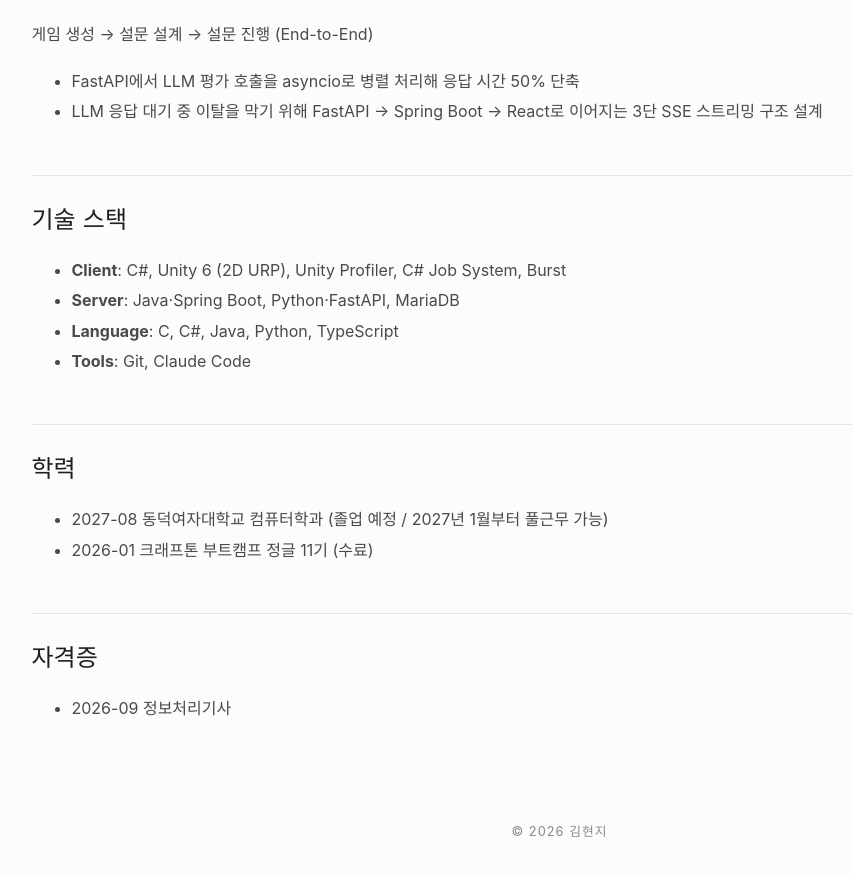
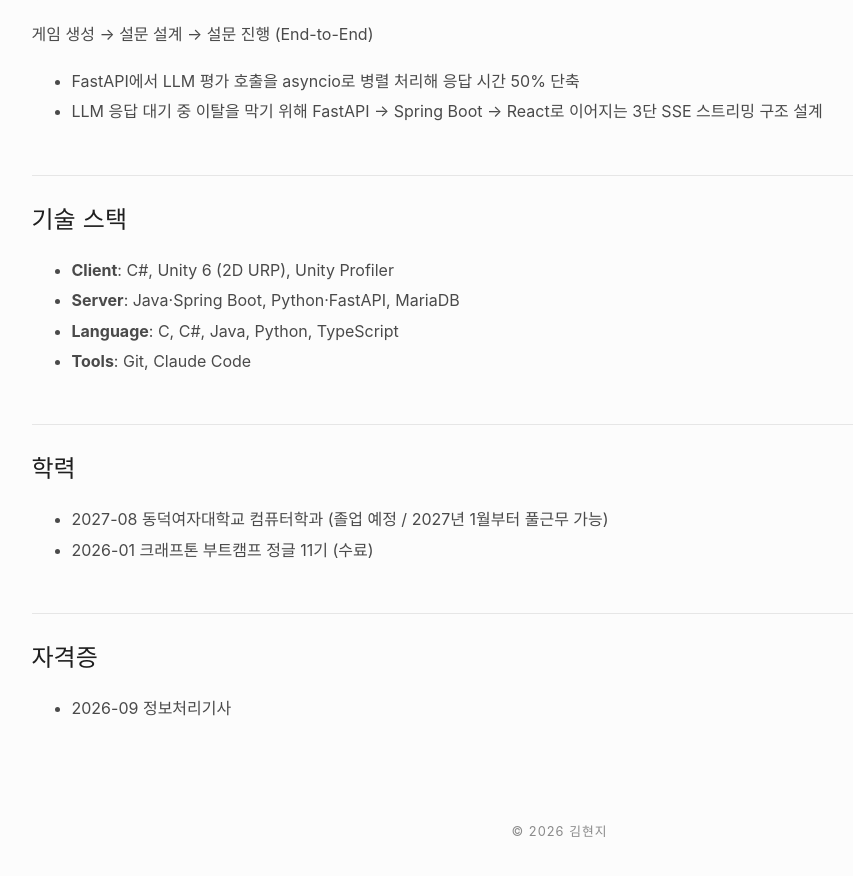
Before and after one commit to HelloNobb/HelloNobb.github.io, a Jekyll site: the page built from resume.md, in a window 1280 px wide and 900 px high, scrolled down 1957 px. Shown: the top 876 px of the window, without its empty margins (73-926 px from the left). Built offline with Jekyll 4.4.1, drawn with Linux system fonts in a browser that asks for light colours; some web fonts are replaced.

Commit message:
Resume: drop C# Job System and Burst from the tech stack

```diff
--- a/resume.md
+++ b/resume.md
@@ -89,7 +89,7 @@ permalink: /resume/
 
 ## 기술 스택
 
-- **Client**: C#, Unity 6 (2D URP), Unity Profiler, C# Job System, Burst
+- **Client**: C#, Unity 6 (2D URP), Unity Profiler
 - **Server**: Java·Spring Boot, Python·FastAPI, MariaDB
 - **Language**: C, C#, Java, Python, TypeScript
 - **Tools**: Git, Claude Code
```
Also changed, not shown: 1 other file.
